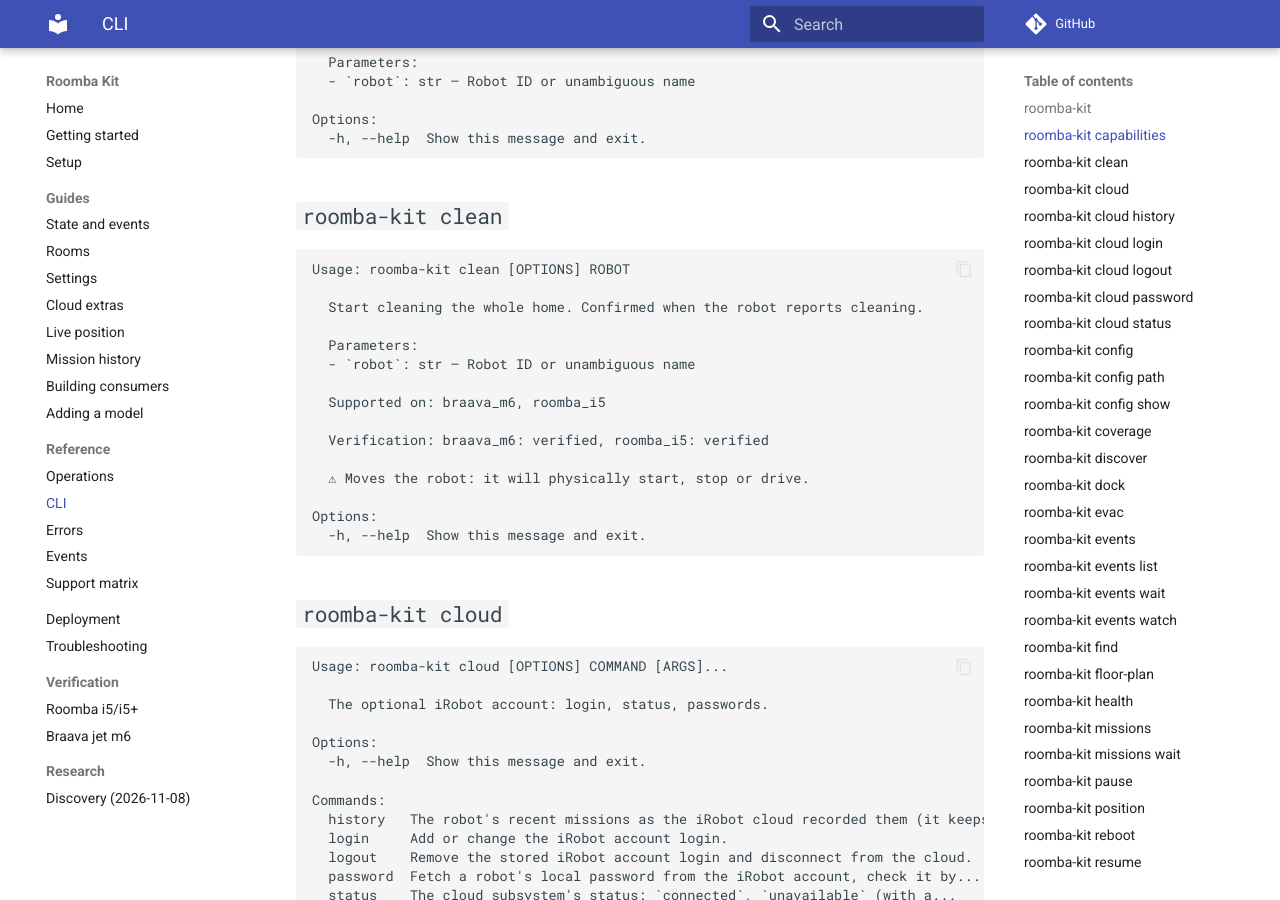
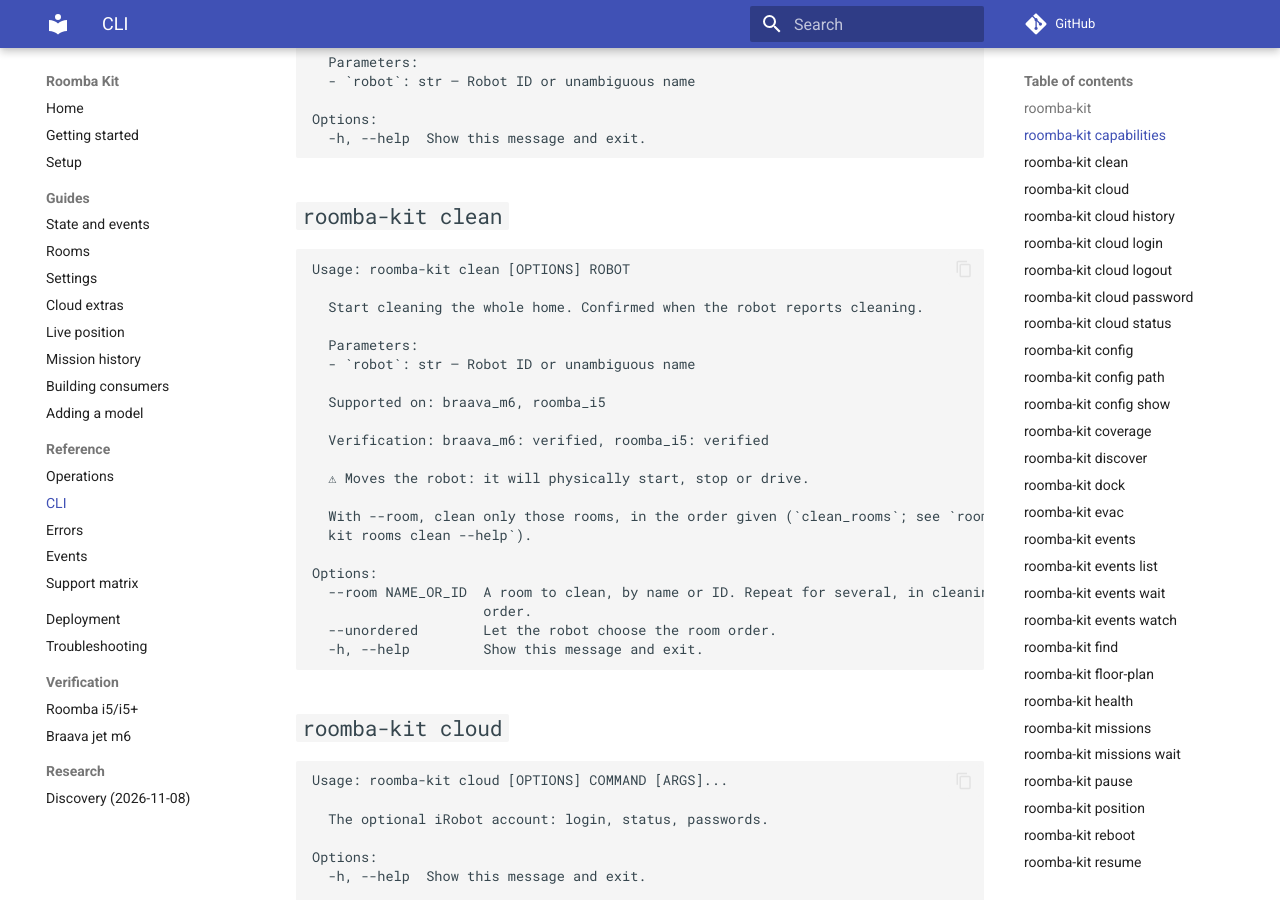
Before and after one commit to Hfish21/roomba-kit, an MkDocs documentation site: the page built from docs/reference/cli.md, in a window 1280 px wide and 900 px high, scrolled down 1252 px. Built offline with MkDocs 1.6.1 and Material for MkDocs 9.7.7, drawn with Linux system fonts in a browser that asks for light colours; comment, search, counter and statistics services are not loaded.

Commit message:
Regenerate reference docs
Co-Authored-By: Claude Opus 5.5 <noreply@anthropic.com>

````diff
--- a/docs/reference/cli.md
+++ b/docs/reference/cli.md
@@ -83,8 +83,14 @@ Usage: roomba-kit clean [OPTIONS] ROBOT
 
   ⚠ Moves the robot: it will physically start, stop or drive.
 
+  With --room, clean only those rooms, in the order given (`clean_rooms`; see `roomba-
+  kit rooms clean --help`).
+
 Options:
-  -h, --help  Show this message and exit.
+  --room NAME_OR_ID  A room to clean, by name or ID. Repeat for several, in cleaning
+                     order.
+  --unordered        Let the robot choose the room order.
+  -h, --help         Show this message and exit.
 ```
 
 ## `roomba-kit cloud`
````
